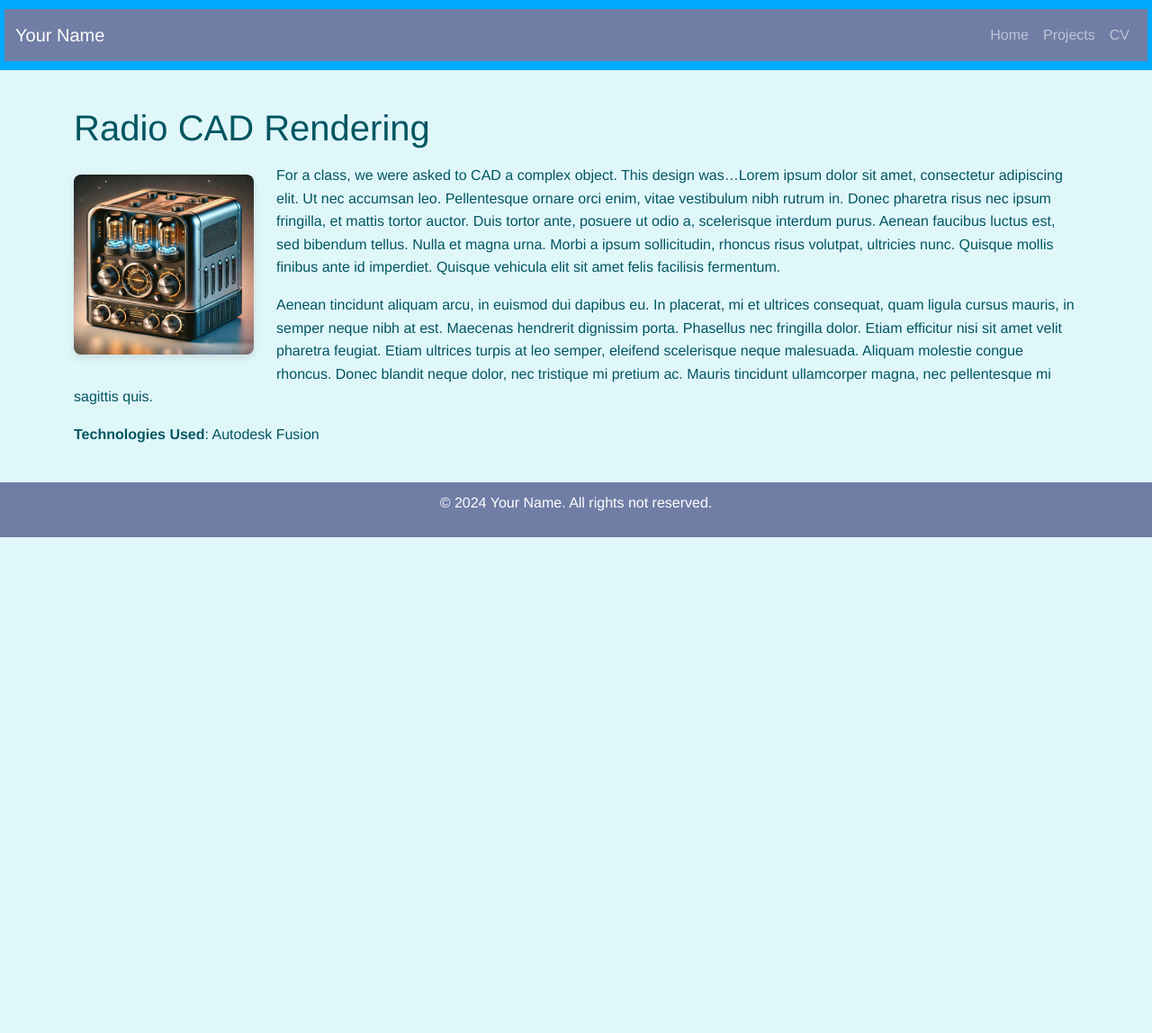
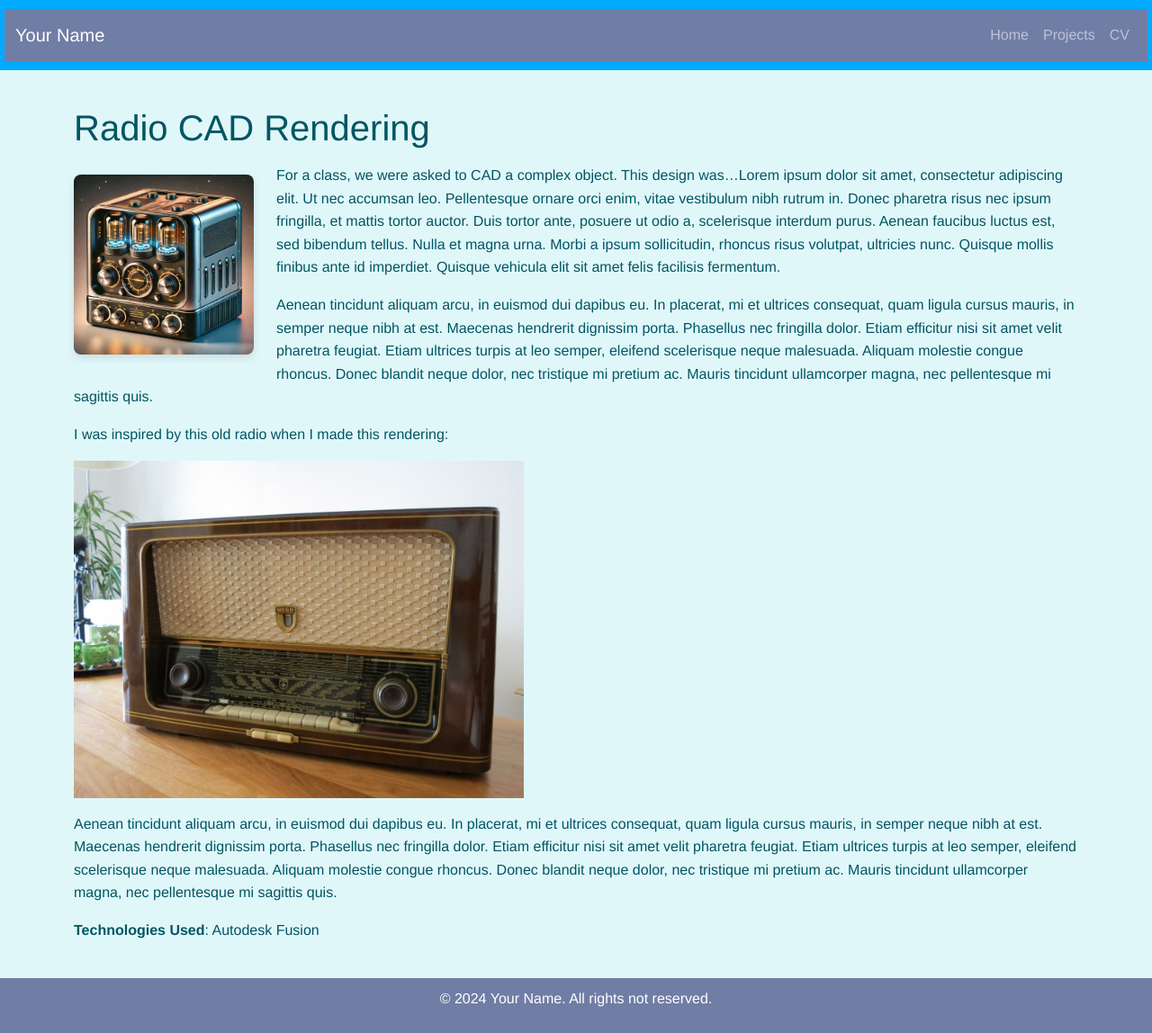
Before and after one commit to moezamini/portfolio-1, a Jekyll site: the page built from _projects/2021-radio-rendering.md, in a window 1280 px wide. Shown: the whole page at 90% size. Built offline with Jekyll 4.4.1, drawn with Linux system fonts in a browser that asks for light colours; before the commit the page ends 900 px from its top, so only the background shows below that.

Commit message:
Close to alpha testing

```diff
--- a/_config.yml
+++ b/_config.yml
@@ -18,7 +18,7 @@ url                      : # the base hostname & protocol for your site e.g. "ht
 
 # Theme and Style
 theme: jekyll-theme-minimal
-skin: aqua
+color_scheme: aqua
 
 sass:
   style: compressed
--- a/_projects/2021-radio-rendering.md
+++ b/_projects/2021-radio-rendering.md
@@ -9,3 +9,9 @@ image: /assets/images/radio-machine.jpg
 For a class, we were asked to CAD a complex object. This design was...Lorem ipsum dolor sit amet, consectetur adipiscing elit. Ut nec accumsan leo. Pellentesque ornare orci enim, vitae vestibulum nibh rutrum in. Donec pharetra risus nec ipsum fringilla, et mattis tortor auctor. Duis tortor ante, posuere ut odio a, scelerisque interdum purus. Aenean faucibus luctus est, sed bibendum tellus. Nulla et magna urna. Morbi a ipsum sollicitudin, rhoncus risus volutpat, ultricies nunc. Quisque mollis finibus ante id imperdiet. Quisque vehicula elit sit amet felis facilisis fermentum.
 
 Aenean tincidunt aliquam arcu, in euismod dui dapibus eu. In placerat, mi et ultrices consequat, quam ligula cursus mauris, in semper neque nibh at est. Maecenas hendrerit dignissim porta. Phasellus nec fringilla dolor. Etiam efficitur nisi sit amet velit pharetra feugiat. Etiam ultrices turpis at leo semper, eleifend scelerisque neque malesuada. Aliquam molestie congue rhoncus. Donec blandit neque dolor, nec tristique mi pretium ac. Mauris tincidunt ullamcorper magna, nec pellentesque mi sagittis quis.
+
+I was inspired by this old radio when I made this rendering:
+
+![Photo of old radio](/assets/images/old-radio.jpg){: width="500px"}
+
+Aenean tincidunt aliquam arcu, in euismod dui dapibus eu. In placerat, mi et ultrices consequat, quam ligula cursus mauris, in semper neque nibh at est. Maecenas hendrerit dignissim porta. Phasellus nec fringilla dolor. Etiam efficitur nisi sit amet velit pharetra feugiat. Etiam ultrices turpis at leo semper, eleifend scelerisque neque malesuada. Aliquam molestie congue rhoncus. Donec blandit neque dolor, nec tristique mi pretium ac. Mauris tincidunt ullamcorper magna, nec pellentesque mi sagittis quis.
--- a/_sass/custom.scss
+++ b/_sass/custom.scss
@@ -1,25 +1,20 @@
 
-@debug "custom" $skin;
 
 // Default to light theme
 $primary-color: #707da5;
 $background-color: #f9f9f9;
 $text-color: #333;
 
-// Set theme colors based on the skin variable
-@if $skin == 'dark' {
-  @debug "in dark";
+// Set theme colors based on the color_scheme variable
+@if $color_scheme == 'dark' {
   $primary-color: #333;
   $background-color: #000;
   $text-color: #fff;
-  @debug "in dark" $background-color;
-} @else if $skin == 'aqua' {
+} @else if $color_scheme == 'aqua' {
   $primary-color: #00aaff;
   $background-color: #e0f7fa;
   $text-color: #005662;
 }
-
-@debug "after if" $background-color;
 
 body {
   font-family: 'Helvetica Neue', Arial, sans-serif;
--- a/assets/css/main.scss
+++ b/assets/css/main.scss
@@ -3,8 +3,6 @@
 # only Main files contain this front matter, not partials.
 ---
 
-$skin: '{{ site.skin }}';
-
-@debug "main" $skin;
+$color_scheme: '{{ site.color_scheme }}';
 
 @import "custom";
```
Also changed, not shown: README.md, assets/images/old-radio.jpg (added).
